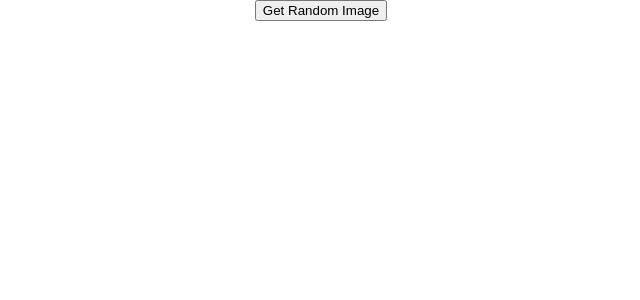
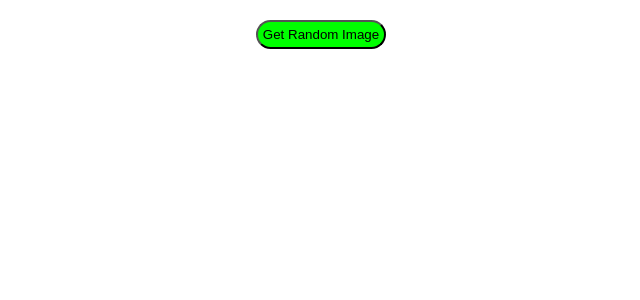
Before and after one commit to arassaria/wallpaper-api, a React (Create React App) app: page / in a window 1280 px wide. Shown: the top 300 px of the page, without its empty margins (319-959 px from the left). Built offline with nearby package versions, Linux system fonts and the light colour scheme.

Commit message:
Modify Favorites styling

```diff
--- a/src/App.css
+++ b/src/App.css
@@ -4,5 +4,12 @@ main {
 }
 
 .favorite-image {
-  width: 150px;
+  width: 100%;
 }
+
+.button {
+  margin-top: 20px;
+  border-radius: 20px;
+  background: #0f0;
+  padding: 5px;
+}
--- a/src/App.js
+++ b/src/App.js
@@ -15,7 +15,9 @@ function App() {
 
   return (
     <main>
-      <button onClick={() => handleClick()}>Get Random Image</button>
+      <button className="button" onClick={() => handleClick()}>
+        Get Random Image
+      </button>
       {randomImage && (
         <ImagePreview
           src={randomImage.urls.regular}
--- a/src/components/FavoriteImageList.css
+++ b/src/components/FavoriteImageList.css
@@ -1,15 +1,23 @@
 .favorite-ul {
   display: flex;
   flex-wrap: wrap;
-  margin-left: 0px;
-  margin-top: 20px;
+  margin: 20px;
   align-items: center;
   max-width: 1000px;
+  padding: 0;
+  justify-content: center;
 }
 
 .favorite-li {
   list-style-type: none;
+  width: 15%;
   margin-left: 5px;
+  margin-bottom: 5px;
+  padding-bottom: 5px;
+  border: 2px solid black;
+  border-bottom-left-radius: 10px;
+  border-bottom-right-radius: 10px;
+  background: limegreen;
 }
 
 .favorite-ul > :first-child {
```
